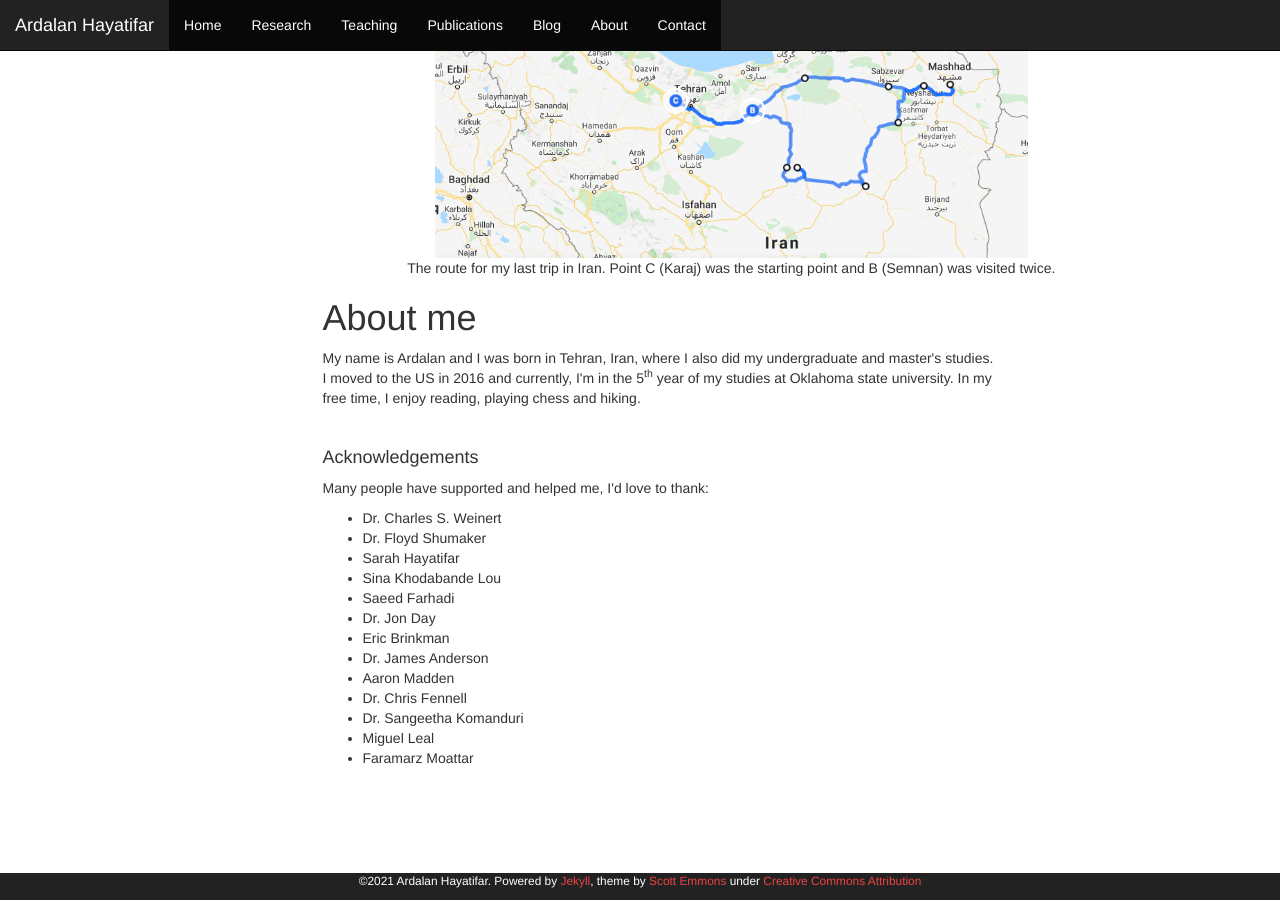
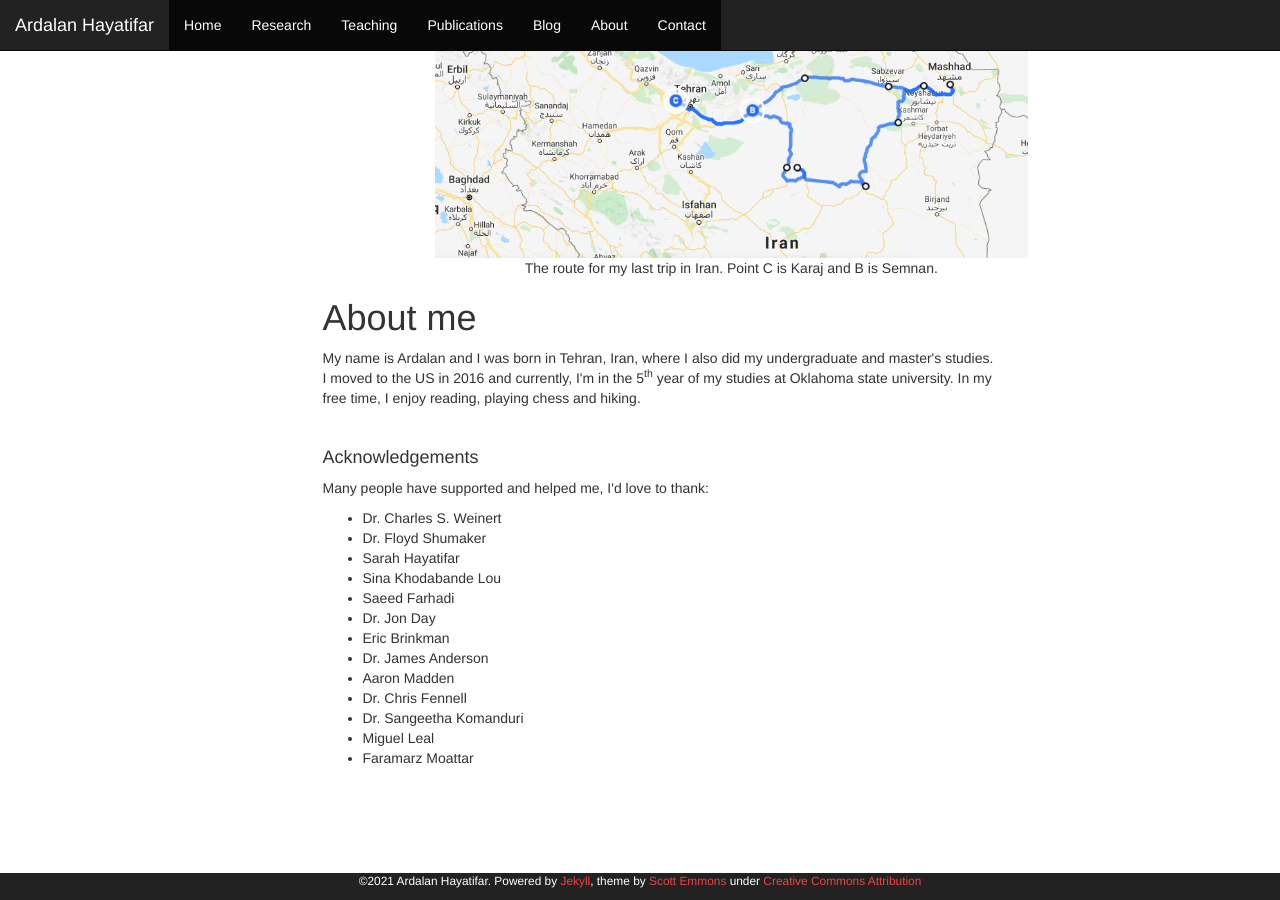
Before and after one commit to Ardalanhayatifar/ardalanhayatifar.github.io, a Jekyll site: the page built from about.html, in a window 1280 px wide and 900 px high, scrolled down 315 px. Built offline with Jekyll 4.4.1, drawn with Linux system fonts in a browser that asks for light colours.

Commit message:
Update about.html

```diff
--- a/about.html
+++ b/about.html
@@ -12,7 +12,7 @@ While growing up in large cities in Iran, our family managed to travel across th
 <br>
 </p>
 
-<center><img src="images/last_trip.png" alt="Iran's trip" style="width:70%">  <figcaption> The route for my last trip in Iran. Point C (Karaj) was the starting point and B (Semnan) was visited twice.  </figcaption>
+<center><img src="images/last_trip.png" alt="Iran's trip" style="width:70%">  <figcaption> The route for my last trip in Iran. Point C is Karaj and B is Semnan.  </figcaption>
 </center>
 
 
```
